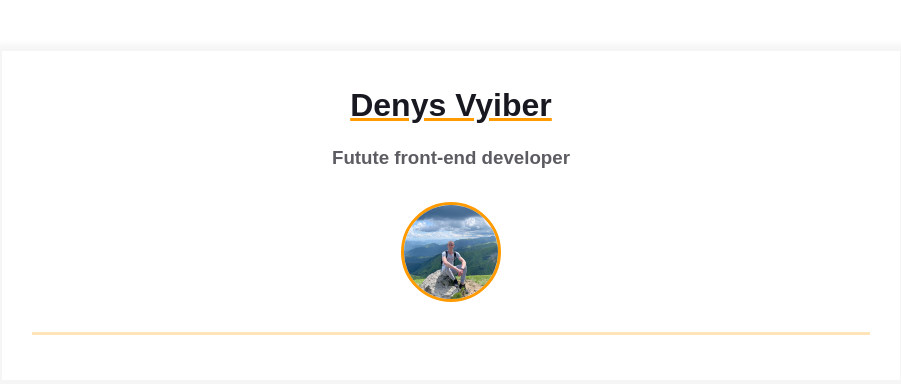
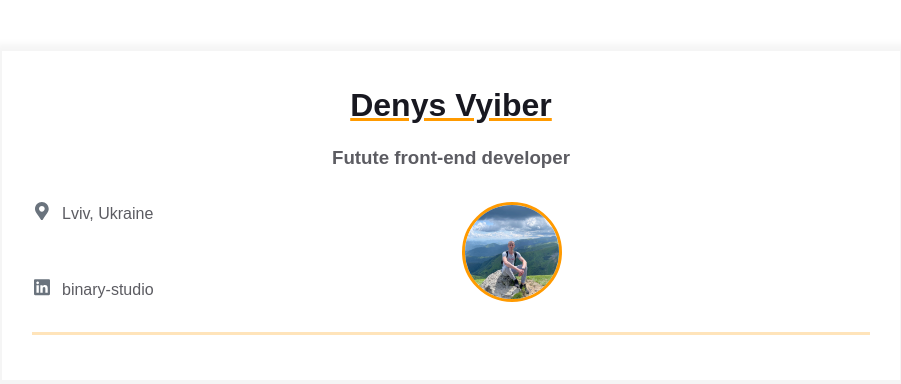
Before and after one commit to vden23/homepage, a plain HTML site: page index.html in a window 1280 px wide. Shown: the whole page, without its empty margins (189-1090 px from the left). Drawn offline with Linux system fonts and the light colour scheme.

Commit message:
added contact info to index.html

```diff
--- a/index.html
+++ b/index.html
@@ -17,7 +17,33 @@
                     <h3 class="contact-info__sub-header">Futute front-end developer</h3>
 
                     <div class="contact_info_container fh">
-                        <div class="contact-info__block"></div>
+                        <div class="contact-info__block">
+                            <a href="" rel="author" class="contact-info__item">
+                                <div class="contact-info__item-icon-wrapper">
+                                    <svg class="contact-info__item-icon" xmlns="http://www.w3.org/2000/svg" viewBox="0 0 384 512">
+                                        <path d="M172.268 501.67C26.97 291.031 0 269.413 0 192 0 85.961 85.961 0 192
+                                    0s192 85.961 192 192c0 77.413-26.97 99.031-172.268 309.67-9.535
+                                    13.774-29.93 13.773-39.464 0zM192 272c44.183 0 80-35.817
+                                    80-80s-35.817-80-80-80-80 35.817-80 80 35.817 80 80 80z"></path>
+                                    </svg>
+                                </div>
+                                <span>Lviv, Ukraine</span>
+                            </a>
+                            <a href="https://ua.linkedin.com/company/binary-studio_241166" rel="author" class="contact-info__item">
+                                <div class="contact-info__item-icon-wrapper">
+                                    <svg class="contact-info__item-icon" xmlns="http://www.w3.org/2000/svg" viewBox="0 0 448 512">
+                                        <path d="M416 32H31.9C14.3 32 0 46.5 0 64.3v383.4C0 465.5 14.3 480 31.9
+                                    480H416c17.6 0 32-14.5 32-32.3V64.3c0-17.8-14.4-32.3-32-32.3zM135.4
+                                    416H69V202.2h66.5V416zm-33.2-243c-21.3 0-38.5-17.3-38.5-38.5S80.9 96
+                                    102.2 96c21.2 0 38.5 17.3 38.5 38.5 0 21.3-17.2 38.5-38.5 38.5zm282.1
+                                    243h-66.4V312c0-24.8-.5-56.7-34.5-56.7-34.6 0-39.9 27-39.9
+                                    54.9V416h-66.4V202.2h63.7v29.2h.9c8.9-16.8 30.6-34.5 62.9-34.5 67.2
+                                    0 79.7 44.3 79.7 101.9V416z"></path>
+                                    </svg>
+                                </div>
+                                <span>binary-studio</span>
+                            </a>
+                        </div>
 
                         <div class="contact-info__block contact-info__block--center">
                             <img class="contact-info__avatar" src="assets/A4C199AB-9216-4C0C-8E2E-F6D8150BF9ED.JPG" alt="Avatar" />
```
